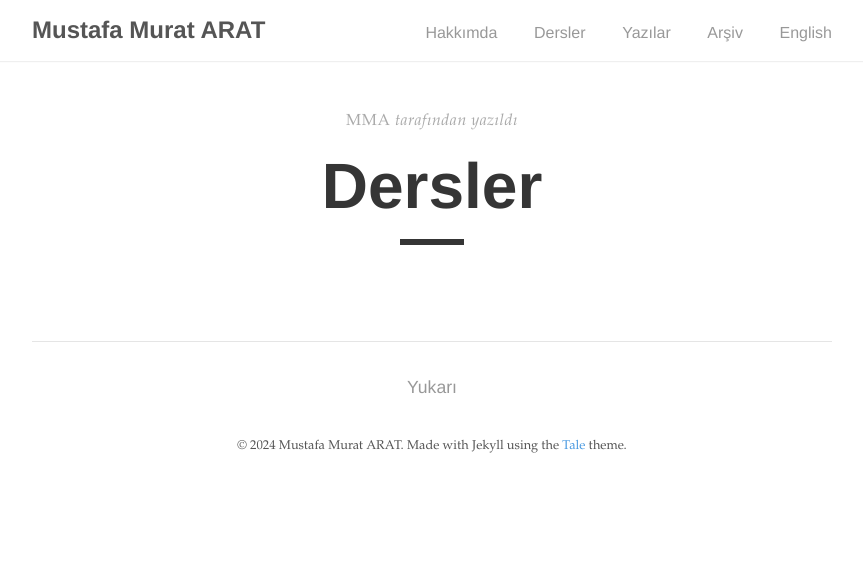
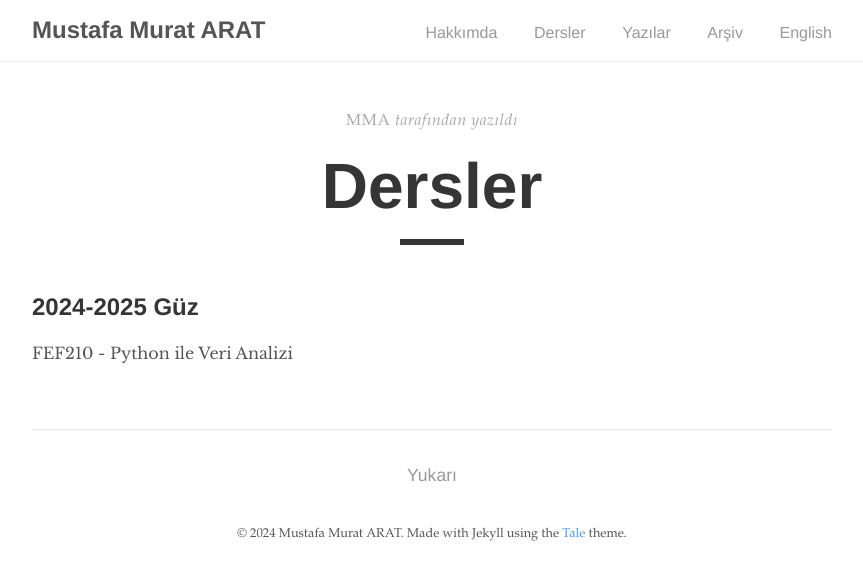
Before and after one commit to mmuratarat/turkish, a Jekyll site: the page built from _pages/courses.md, in a window 1280 px wide. Shown: the top 580 px of the page, without its empty margins (208-1071 px from the left). Built offline with Jekyll 4.4.1, drawn with Linux system fonts in a browser that asks for light colours; nearby versions of some CDN libraries; comment, search, counter and statistics services are not loaded.

Commit message:
Update courses.md

```diff
--- a/_pages/courses.md
+++ b/_pages/courses.md
@@ -6,3 +6,6 @@ social: true
 comments: false
 permalink: /courses/
 ---
+
+## 2024-2025 Güz
+FEF210 - Python ile Veri Analizi
```
